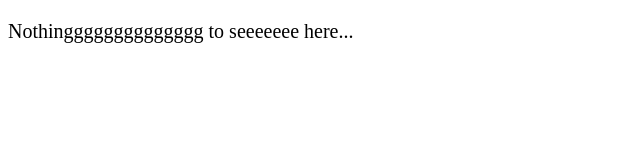
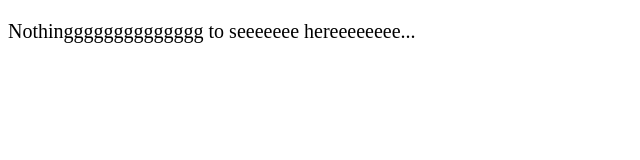
Before and after one commit to Bablukumar12/real, a plain HTML site: page index.html in a window 1280 px wide. Shown: the full height of the page, 0-640 px from the left. Drawn offline with Linux system fonts and the light colour scheme.

Commit message:
Update index.html

```diff
--- a/index.html
+++ b/index.html
@@ -15,7 +15,7 @@
 </head>
 
 <body>
-  <p>Nothingggggggggggggg to seeeeeee here...</p>
+  <p>Nothingggggggggggggg to seeeeeee hereeeeeeee...</p>
   <!-- Project -->
   <script src="main.js"></script>
 </body>
```
